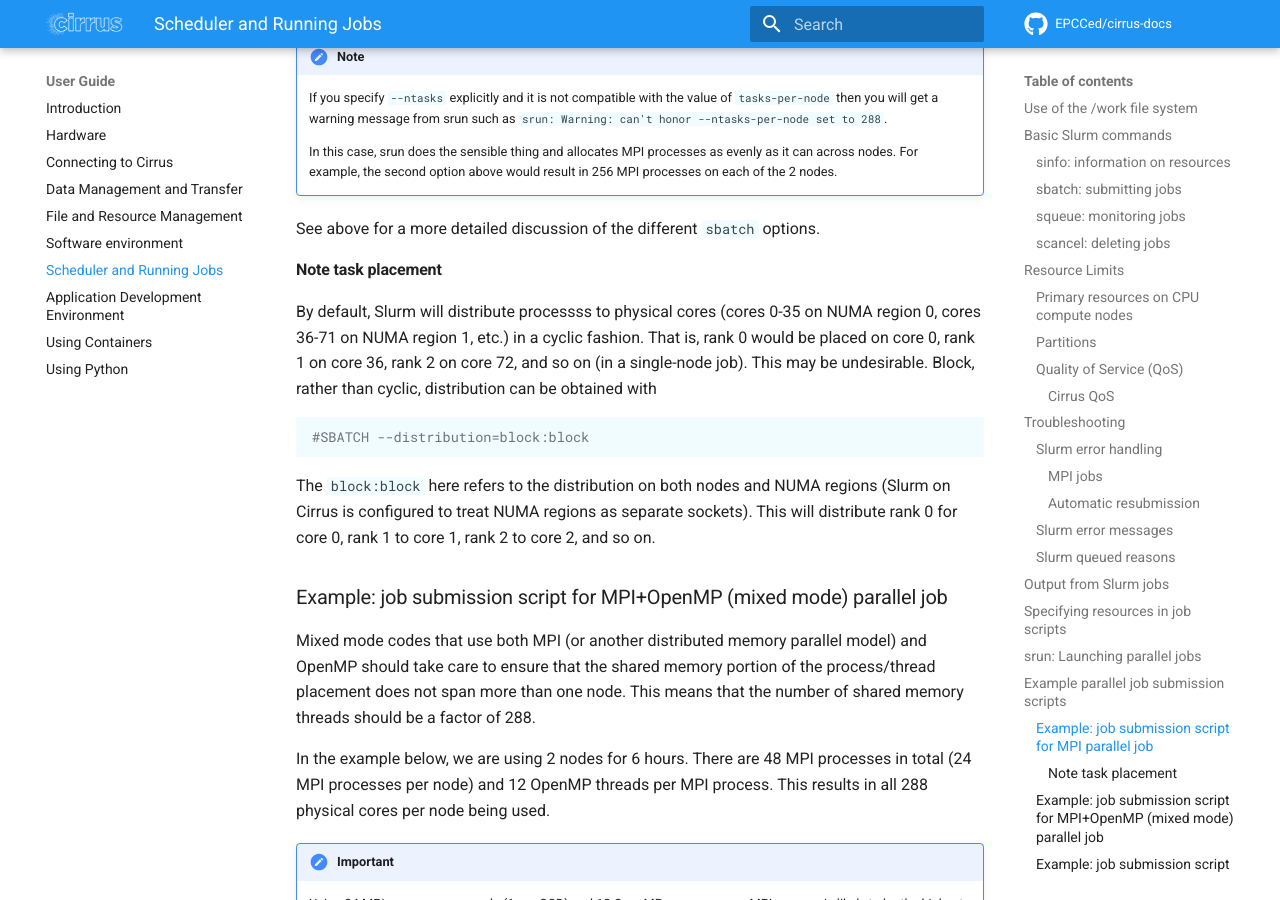
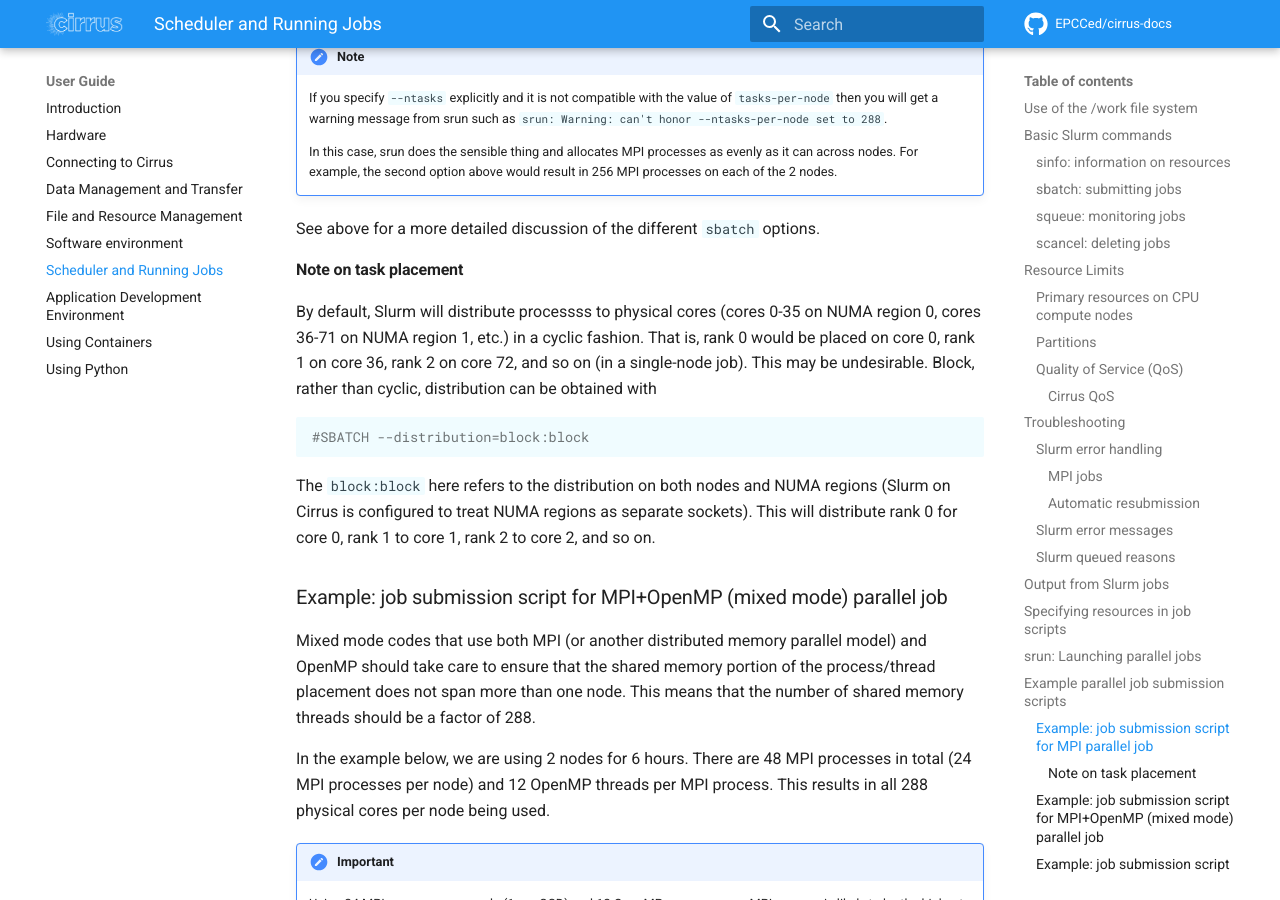
Before and after one commit to EPCCed/cirrus-docs, an MkDocs documentation site: the page built from docs/user-guide/batch.md, in a window 1280 px wide and 900 px high, scrolled down 12553 px. Built offline with MkDocs 1.6.1 and Material for MkDocs 9.7.7, drawn with Linux system fonts in a browser that asks for light colours; comment, search, counter and statistics services are not loaded.

```diff
--- a/docs/user-guide/batch.md
+++ b/docs/user-guide/batch.md
@@ -502,7 +502,7 @@ options:
 See above for a more detailed discussion of the different `sbatch`
 options.
 
-#### Note task placement
+#### Note on task placement
 
 By default, Slurm will distribute processss to physical cores (cores
 0-35 on NUMA region 0, cores 36-71 on NUMA region 1, etc.) in a cyclic fashion. That
```
